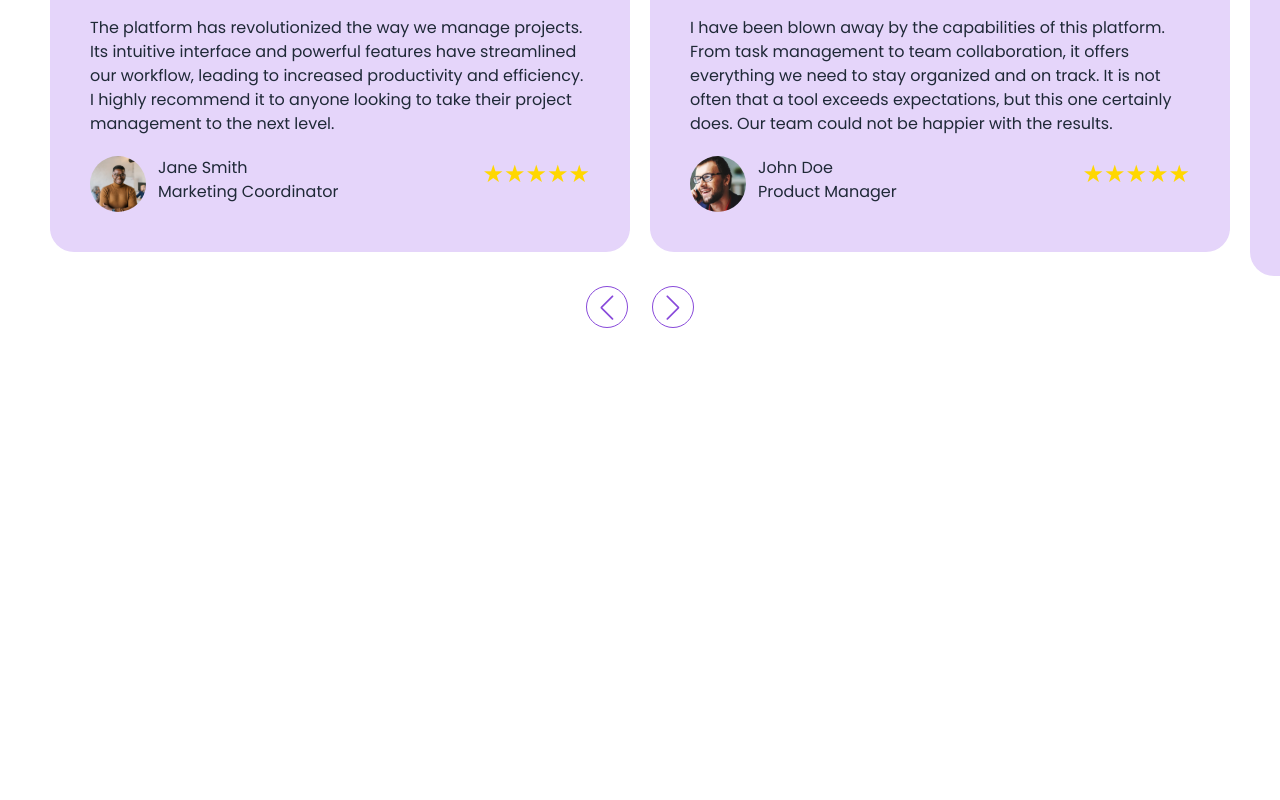
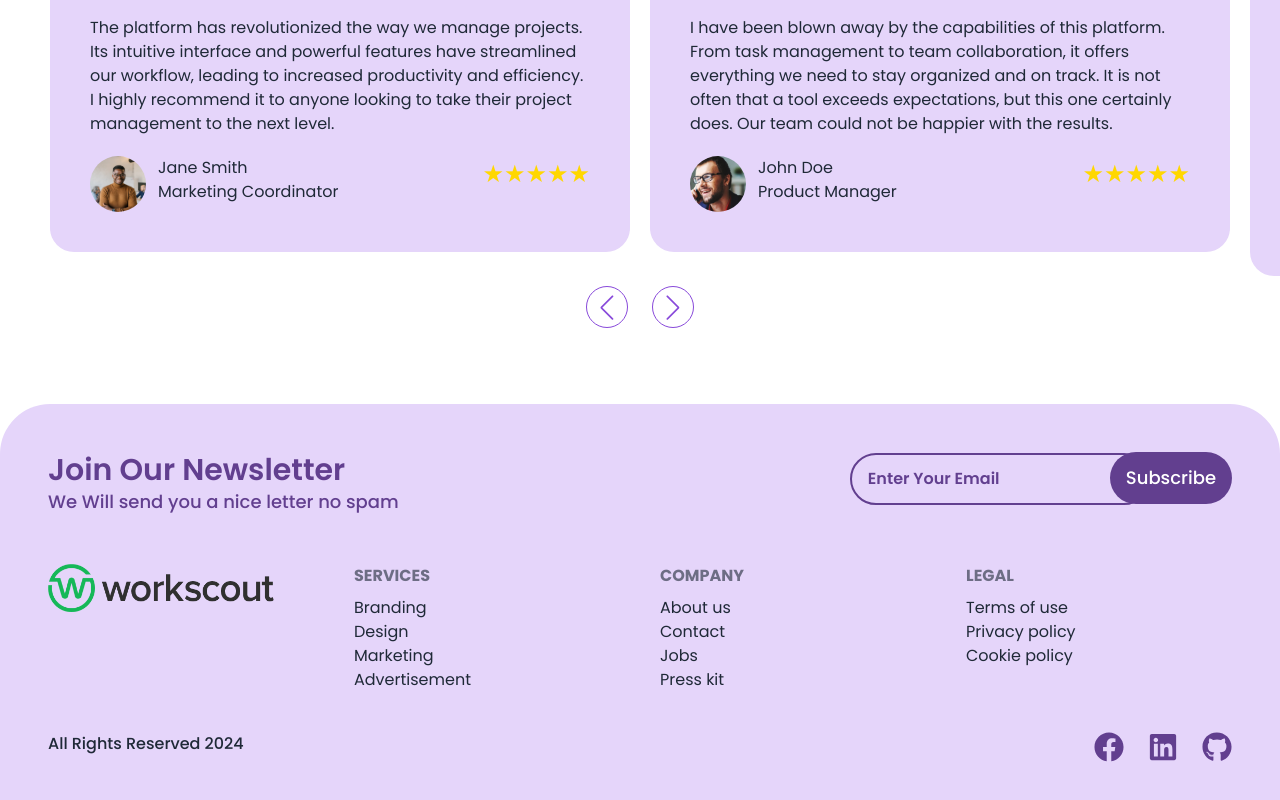
Before and after one commit to Musfique55/Work-Scout-Micro-Workers, a React (Vite) app: page / in a window 1280 px wide. Shown: the part 1720-2520 px from the top of the page. Before the commit the page ends 2076 px from the top, so only its background shows below. Built offline with nearby package versions, Linux system fonts and the light colour scheme; no server answers.

Commit message:
added footer

```diff
--- /dev/null
+++ b/src/Components/Footer.jsx
@@ -0,0 +1,65 @@
+import { Link } from 'react-router-dom';
+import logo from '../assets/logo.png';
+import { FaFacebook, FaGithub, FaLinkedin } from 'react-icons/fa';
+const Footer = () => {
+    return (
+        <div className='bg-[#E5D5FA] mt-12 rounded-t-[50px]'>
+            <div className="flex px-12 justify-between pt-12">
+                <div>
+                    <h3 className="text-3xl font-semibold text-[#623f8f]">Join Our Newsletter</h3>
+                    <p className="font-medium text-lg text-[#623f8f]">We Will send you a nice letter no spam</p>
+                </div>
+                <div>
+                    <form>
+                        <input type="text"  placeholder="Enter Your Email" className=" w-[300px] py-3 px-4 rounded-full bg-[#E5D5FA] border-2 border-[#623f8f] focus:outline-none placeholder:text-[#623f8f] placeholder:font-semibold"/>
+                        <button className="font-medium text-lg text-white -ml-10 py-3 px-4 rounded-full bg-[#623f8f]">Subscribe</button>
+                    </form>
+                </div>
+            </div>
+            <footer className=" p-12 text-base-content">
+                <div className='grid grid-cols-2 gap-10 lg:grid-cols-4'>
+                    <aside className="items-center mr-10">
+                        <img src={logo} alt="" className=' h-12'/>
+                    </aside>
+                    <nav className='flex flex-col'>
+                        <h6 className="footer-title">Services</h6>
+                        <a className="link link-hover">Branding</a>
+                        <a className="link link-hover">Design</a>
+                        <a className="link link-hover">Marketing</a>
+                        <a className="link link-hover">Advertisement</a>
+                    </nav>
+                    <nav className='flex flex-col'>
+                        <h6 className="footer-title">Company</h6>
+                        <a className="link link-hover">About us</a>
+                        <a className="link link-hover">Contact</a>
+                        <a className="link link-hover">Jobs</a>
+                        <a className="link link-hover">Press kit</a>
+                    </nav>
+                    <nav className='flex flex-col'>
+                        <h6 className="footer-title">Legal</h6>
+                        <a className="link link-hover">Terms of use</a>
+                        <a className="link link-hover">Privacy policy</a>
+                        <a className="link link-hover">Cookie policy</a>
+                    </nav>
+                </div>
+                <div className="flex justify-between mt-10">
+                    <p className='font-medium'>All Rights Reserved 2024</p>
+                    <div className="flex gap-6 text-3xl text-[#623F8F]">
+                        <Link  target='_blank' to="https://www.facebook.com/musfique.patwaryy">
+                            <FaFacebook></FaFacebook>
+                        </Link>
+                        <Link target='_blank' to="https://www.linkedin.com/in/sadnamshuvo">
+                            <FaLinkedin></FaLinkedin>
+                        </Link>
+                        <Link target='_blank' to="https://github.com/Musfique55">
+                            <FaGithub></FaGithub>
+                        </Link>
+                    </div>
+                </div>
+            </footer>
+
+        </div>
+    );
+};
+
+export default Footer;
--- a/src/Layouts/Layout.jsx
+++ b/src/Layouts/Layout.jsx
@@ -3,6 +3,7 @@ import Header from "../Components/Header";
 import { useState,useEffect } from "react";
 import useUserInfo from "../Hooks/useUserInfo";
 import { Player } from "@lottiefiles/react-lottie-player";
+import Footer from "../Components/Footer";
 
 const Layout = () => {
     const {userInfo} = useUserInfo();
@@ -31,6 +32,7 @@ const Layout = () => {
         <div>
             <Header></Header>
             <Outlet></Outlet>
+            <Footer></Footer>
         </div>
     );
 };
```
